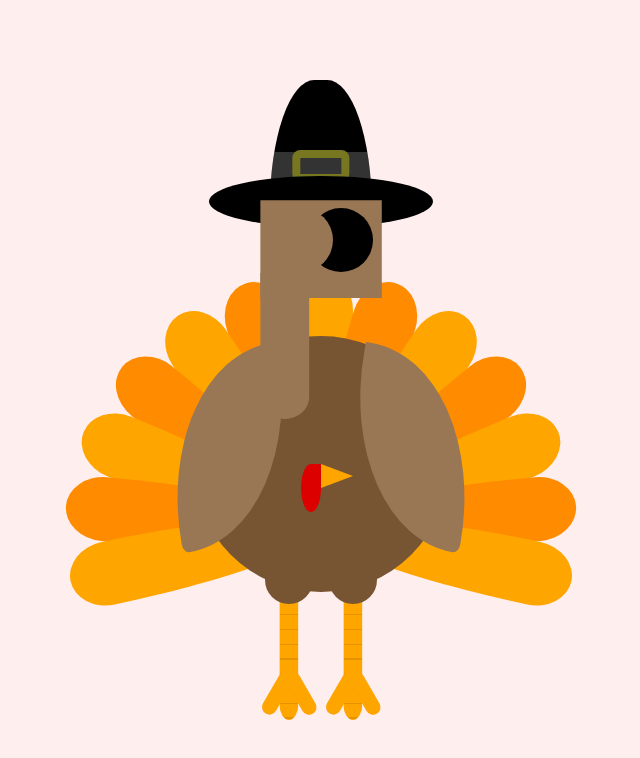
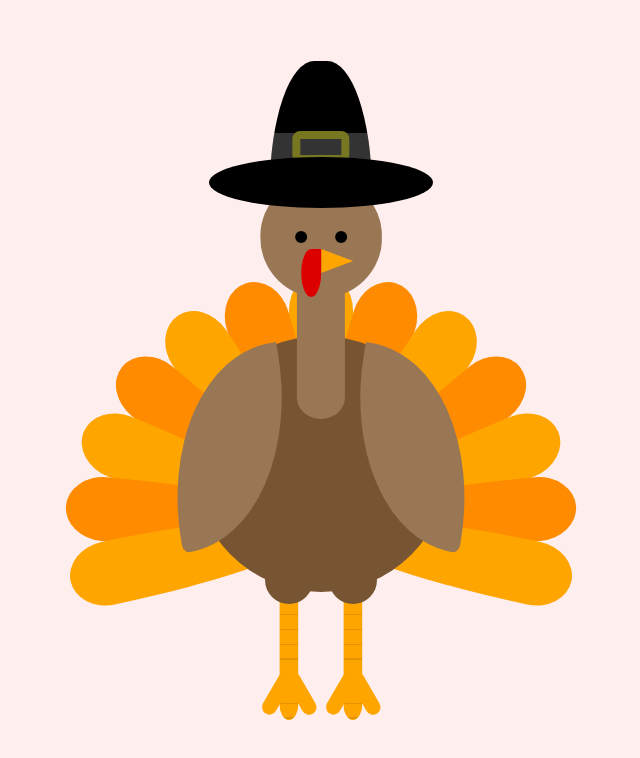
Before and after one commit to 528rparvatham-dotcom/Turkey_Time-1, a plain HTML site: page index.html in a window 1280 px wide. Shown: the whole page, without its empty margins (319-959 px from the left). Drawn offline with Linux system fonts and the light colour scheme.

Commit message:
hat change

```diff
--- a/index.html
+++ b/index.html
@@ -28,12 +28,13 @@
         <div class="body"></div>
         <div class="wing"></div>
         <div class="wing"></div>
+        <div class="head">
+            <div class="eye"></div>
+            <div class="beak"></div>
+            <div class="red"></div>
+        </div>
         <div class="hat-top"></div>
         <div class="hat-bottom"></div>
-        <div class="head"></div>
-        <div class="eye"></div>
-        <div class="beak"></div>
-        <div class="red"></div>
     </div>
 </body>
 
--- a/style.css
+++ b/style.css
@@ -61,6 +61,7 @@ html, body {
     width: 19%;
     top: 15%;
     left: 50%;
+    border-radius: 50%;
     background: var(--brown2);
     transform: translate(-50%,0);
     clip-path: polygon(0% 20%, 100% 20%, 100% 500%, 0% 500%);
@@ -74,7 +75,7 @@ html, body {
     width: 40%;
     background: var(--brown2);
     top: 80%;
-    left: 50%
+    left: 50%;
     transform: translate(-50%, 0);
     border-radius: 0 0 100% 100% / 30%;
 }
@@ -82,9 +83,9 @@ html, body {
 .eye{
     width: 10%;
     height: 10%;
-    backgroun: black;
+    background: black;
     border-radius: 50%;
-    top: 20%;
+    top: 45%;
     left: 50%;
     transform: translate(-50%, 0) translate(-2.5vmin, 0);
     box-shadow: 5vmin 0;
@@ -161,7 +162,7 @@ html, body {
          height: 8%;
          border-radius: 50%;
          background: black;
-         top: 15%;
+         top: 12%;
          left: 50%;
          transform: translate(-50%, 0);
       }
@@ -172,7 +173,7 @@ html, body {
          background: black;
          box-shadow: inset 0 -7vmin #fff3;
          border-radius: 100% / 230% 230% 0% 0%;
-         top: 0;
+         top: -3%;
          left: 50%;
          transform: translate(-50%, 0);
       }
```
